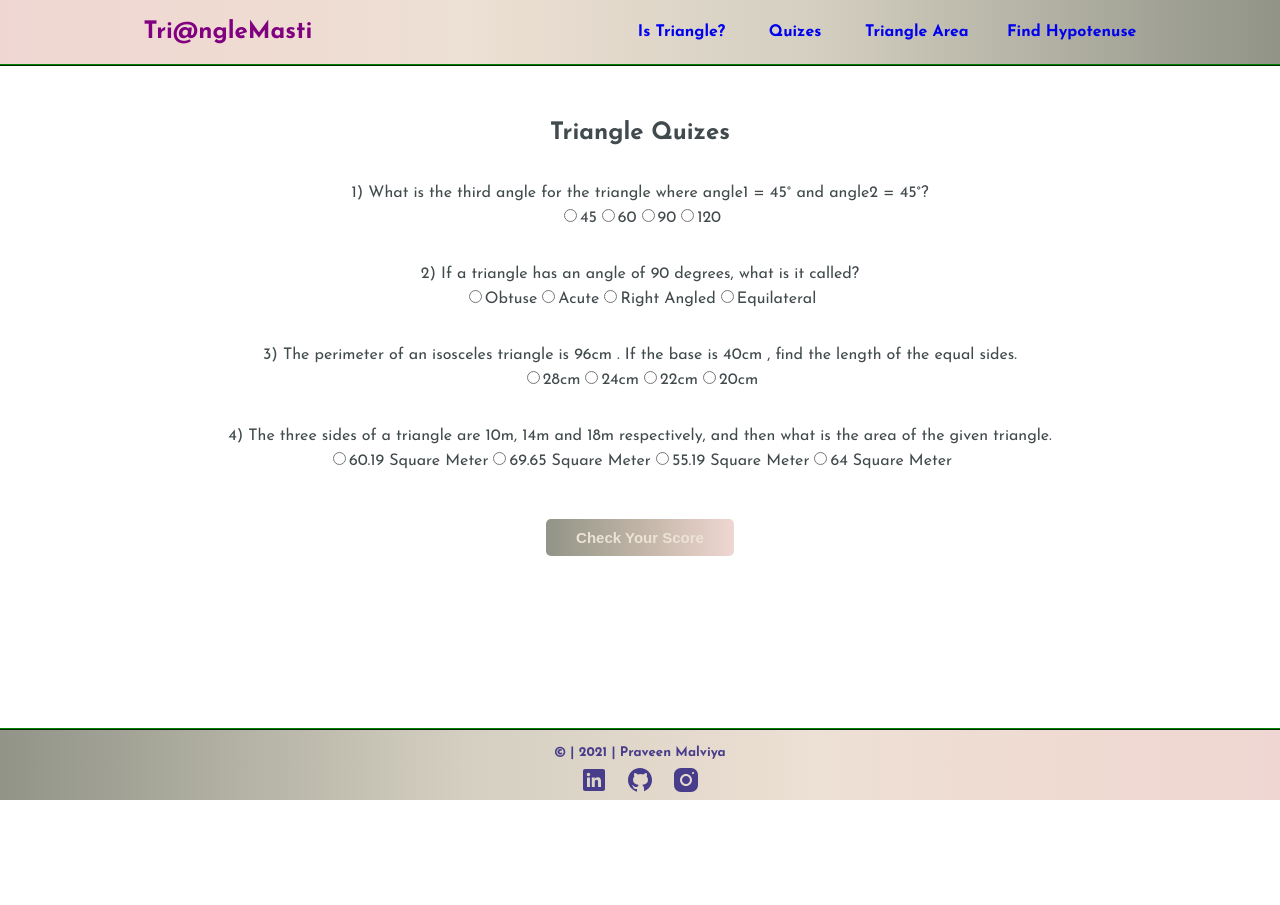
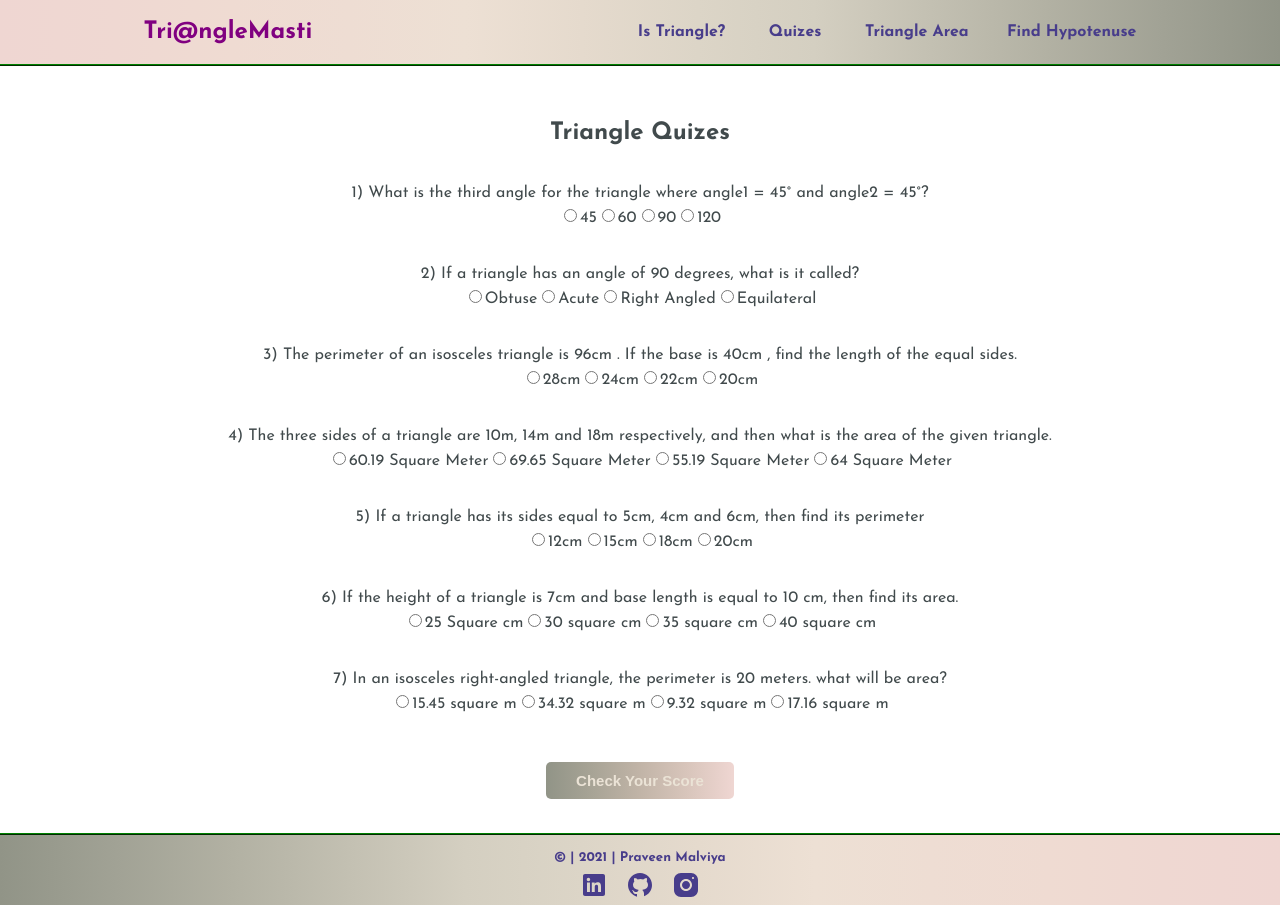
Before and after one commit to praveen-malviya/triangle-masti, a React (Create React App) app: page /quizes in a window 1280 px wide. Before the commit the page ends 800 px from the top, so only its background shows below. Built offline with nearby package versions, Linux system fonts and the light colour scheme.

Commit message:
Bug Fix
A Tag visited Link bug
Updated Quiz database

```diff
--- a/src/Components/Quizes.js
+++ b/src/Components/Quizes.js
@@ -33,6 +33,25 @@ const Quizes = () => {
       ],
       answer: "69.65 Square Meter",
     },
+    {
+      question:
+        "If a triangle has its sides equal to 5cm, 4cm and 6cm, then find its perimeter",
+      options: ["12cm", "15cm", "18cm", "20cm"],
+      answer: "15cm",
+    },
+    {
+      question:
+        "If the height of a triangle is 7cm and base length is equal to 10 cm, then find its area.",
+      options: ["25 Square cm", "30 square cm", "35 square cm", "40 square cm"],
+      answer: "35 square cm",
+    },
+    {
+      question:
+        "In an isosceles right-angled triangle, the perimeter is 20 meters. what will be area?",
+      options: ["15.45 square m", "34.32 square m", "9.32 square m", "17.16 square m"],
+      answer: "17.16 square m",
+    },
+
   ];
 
   const checkAnswer = (e) => {
--- a/src/index.css
+++ b/src/index.css
@@ -80,6 +80,7 @@ body {
   text-decoration: none;
   margin-left: 3vw;
   font-weight: bold;
+  color: #483d8b;
 }
 
 .navLinks a:hover {
```
